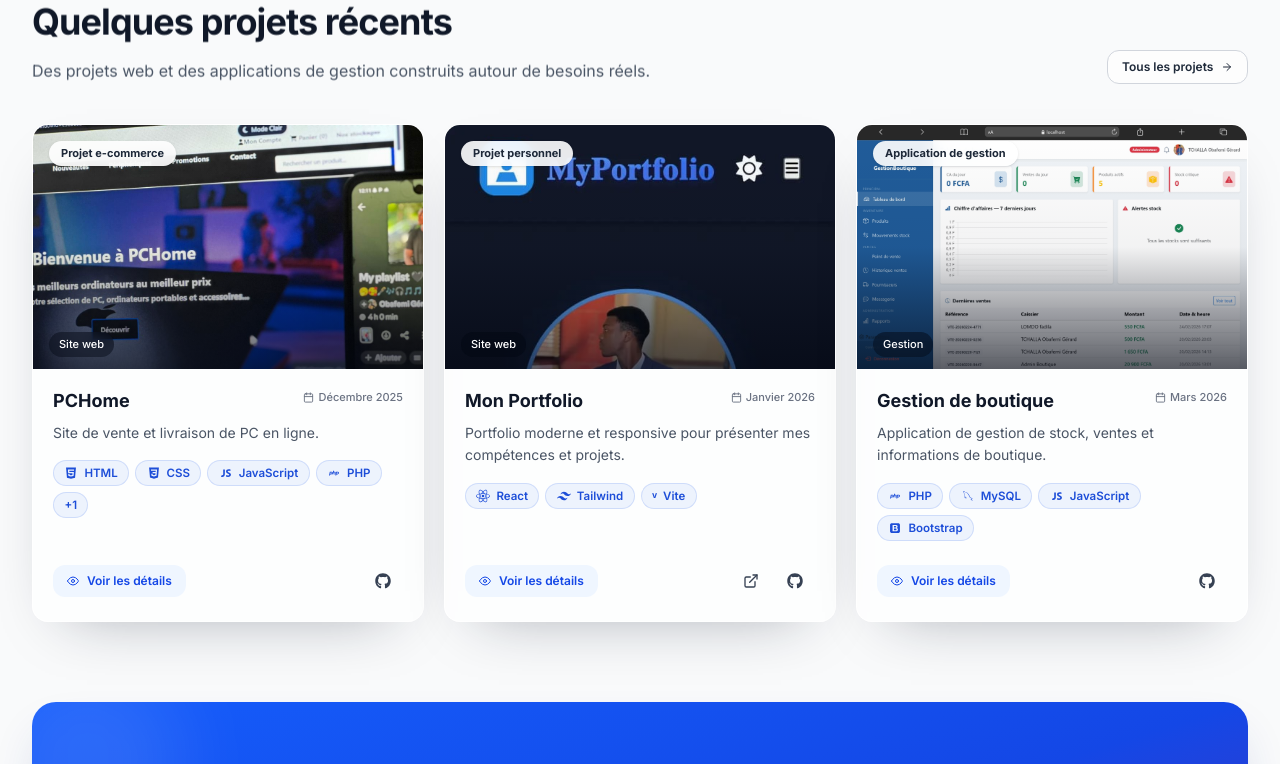
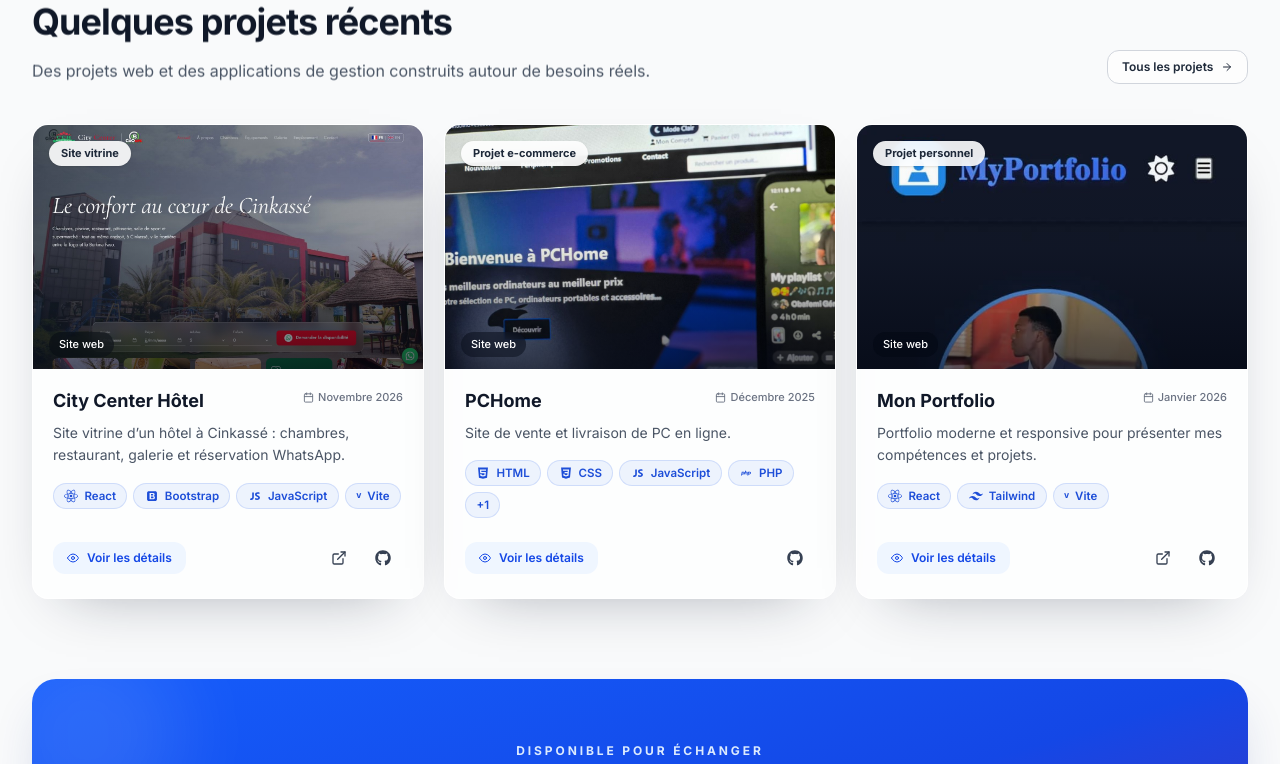
Before and after one commit to Mr-Obafemi6/Mon-Portfolio, a React (Vite) app: page / in a window 1280 px wide. Shown: the part 1660-2424 px from the top of the page. Built offline with nearby package versions, Linux system fonts and the light colour scheme; no server answers.

Commit message:
Ajout du projet City Center Hotel aux realisations
Nouvelle realisation : site vitrine de l'hotel (React, Vite, Bootstrap) avec capture, fonctionnalites, lien de demo et depot GitHub ; compteur de projets mis a jour.

```diff
--- a/src/data/projects.js
+++ b/src/data/projects.js
@@ -6,6 +6,29 @@ export const projectCategories = [
 ]
 
 export const projects = [
+  {
+    id: 'citycenter',
+    label: 'Site vitrine',
+    title: 'City Center Hôtel',
+    description: 'Site vitrine d’un hôtel à Cinkassé : chambres, restaurant, galerie et réservation WhatsApp.',
+    longDescription:
+      'Site vitrine du City Center Hôtel, à Cinkassé (Togo), développé avec React, Vite et Bootstrap. Il présente les chambres et suites, le restaurant, les équipements et la galerie, avec une réservation directe par WhatsApp.',
+    image: 'img/citycenter-hotel.jpeg',
+    alt: 'Capture du site City Center Hôtel',
+    tags: ['react', 'bootstrap', 'javascript', 'vite'],
+    features: [
+      'Chambres et suites présentées en détail',
+      'Restaurant et pâtisserie',
+      'Galerie photo et équipements',
+      'Réservation directe par WhatsApp',
+      'Interface responsive et référencement soigné',
+    ],
+    demo: 'https://citycenterhotel.vercel.app/',
+    github: 'https://github.com/Mr-Obafemi6/citycenterhotel',
+    date: 'Novembre 2026',
+    category: 'web',
+    featured: true,
+  },
   {
     id: 'pchome',
     label: 'Projet e-commerce',
--- a/src/data/site.js
+++ b/src/data/site.js
@@ -197,7 +197,7 @@ export const timeline = [
 ]
 
 export const stats = [
-  { value: 6, label: 'Projets présentés' },
+  { value: 7, label: 'Projets présentés' },
   { value: technologies.length, label: 'Technologies listées' },
   { value: 1, label: 'Formation identifiée' },
 ]
```
Also changed, not shown: public/img/citycenter-hotel.jpeg (added).
